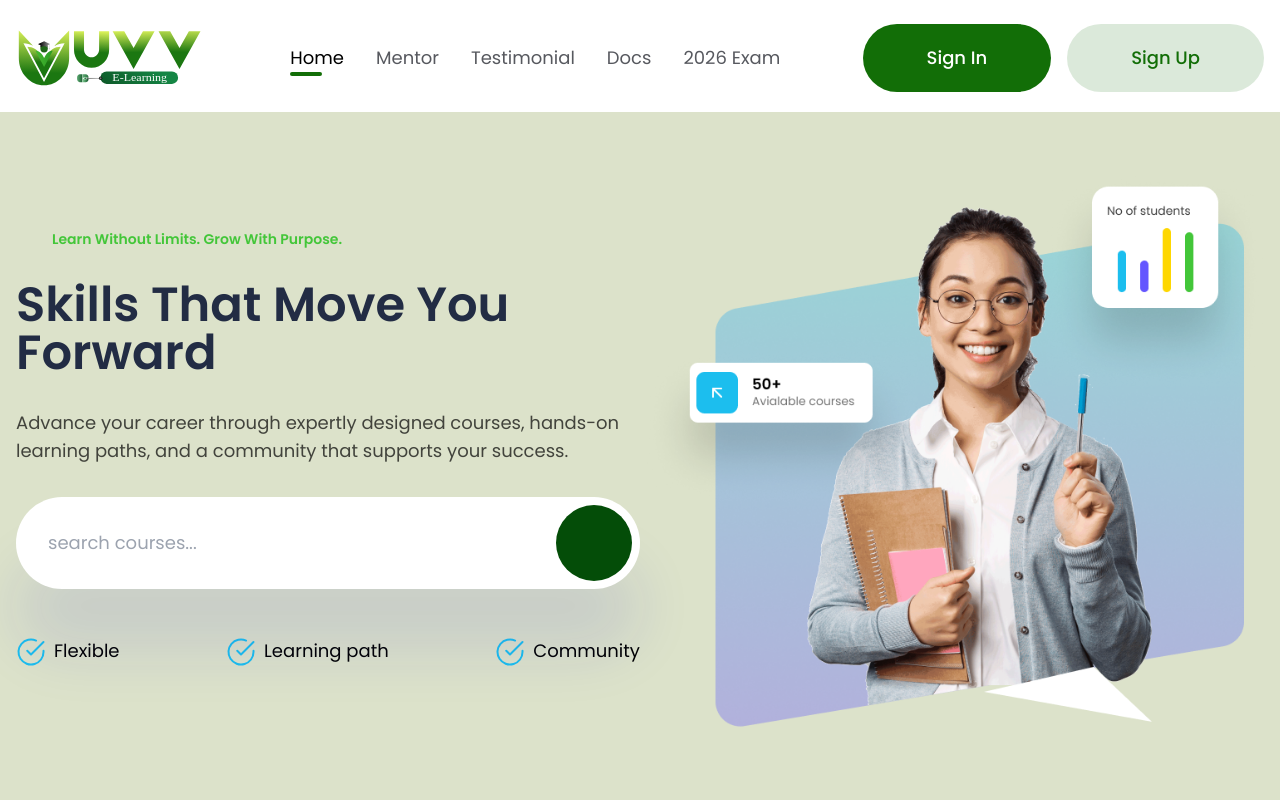
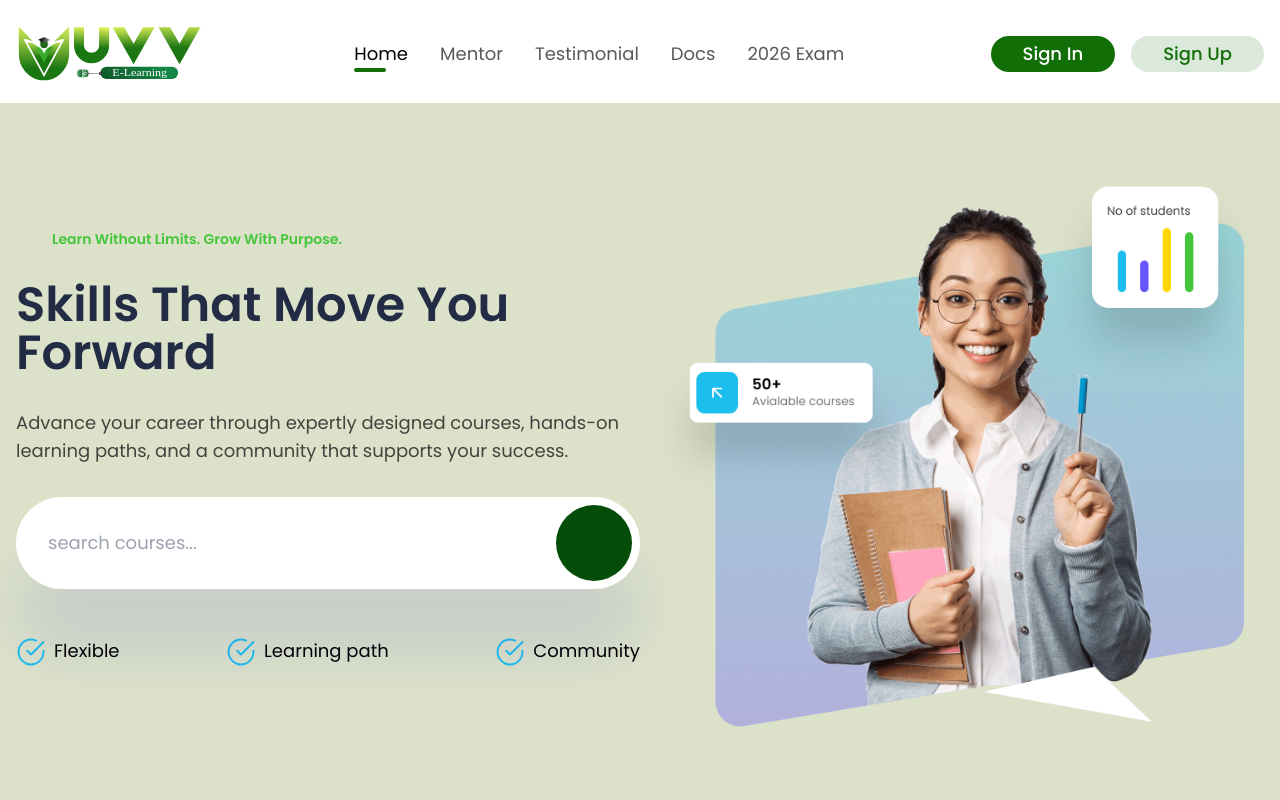
Before and after one commit to Ravivarma144/uvv, a Next.js app: page / in a window 1280 px wide. Shown: the top 800 px of the page. Built offline with nearby package versions, Linux system fonts and the light colour scheme; some icons are missing.

Commit message:
Newsletter chnages

```diff
--- a/src/components/Home/Newsletter/index.tsx
+++ b/src/components/Home/Newsletter/index.tsx
@@ -8,7 +8,7 @@ const Newsletter = () => {
         <section>
             <div className="container mx-auto lg:max-w-screen-xl md:max-w-screen-md px-4 ">
                 <div className="grid grid-cols-1 gap-y-10 gap-x-6 md:grid-cols-12 xl:gap-x-8">
-                    <div className={`col-span-12 bg-gradient-to-r from-green-900/80 via-green-800/80 to-green-700/80  bg-contain bg-no-repeat`}>
+                    <div className={`col-span-12 bg-gradient-to-r from-green-900/80 via-green-800/80 to-green-700/80  bg-contain bg-no-repeat border-2 border-slateGray border-primary rounded-3xl`}>
                         <div className="mb-10 mt-24 lg:mx-64 lg:my-24">
                             <h3 className="text-4xl md:text-5xl text-center font-semibold text-white mb-3">Newsletter.</h3>
                             <h3 className="text-base font-normal text-white/75 text-center mb-8">
--- a/src/components/Layout/Header/index.tsx
+++ b/src/components/Layout/Header/index.tsx
@@ -86,7 +86,7 @@ const Header: React.FC = () => {
           <div className="flex items-center gap-4">
             <Link
               href="#"
-              className="hidden lg:block bg-primary text-white hover:bg-primary/15 hover:text-primary px-16 py-5 rounded-full text-lg font-medium"
+              className="hidden lg:block bg-primary text-white hover:bg-primary/15 hover:text-primary px-8 py-1 rounded-full text-lg font-medium"
               onClick={() => {
                 setIsSignInOpen(true);
               }}
@@ -115,7 +115,7 @@ const Header: React.FC = () => {
             )}
             <Link
               href="#"
-              className="hidden lg:block bg-primary/15 hover:bg-primary text-primary hover:text-white px-16 py-5 rounded-full text-lg font-medium"
+              className="hidden lg:block bg-primary/15 hover:bg-primary text-primary hover:text-white px-8 py-1 rounded-full text-lg font-medium"
               onClick={() => {
                 setIsSignUpOpen(true);
               }}
```
